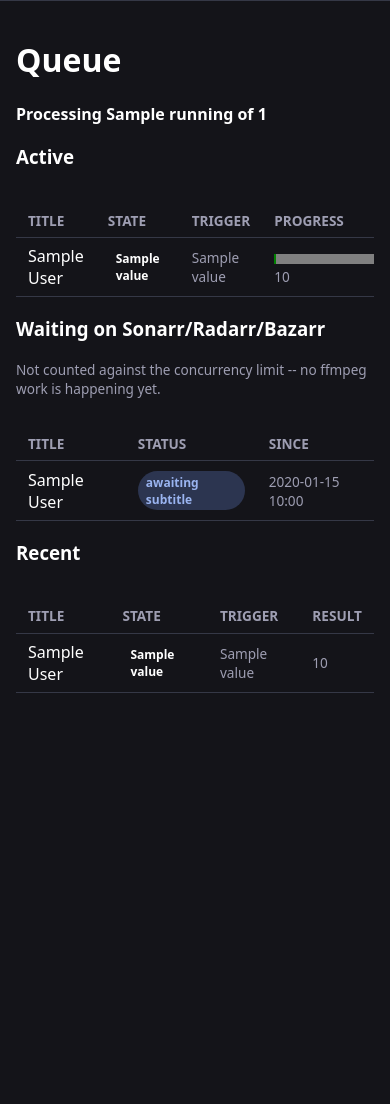
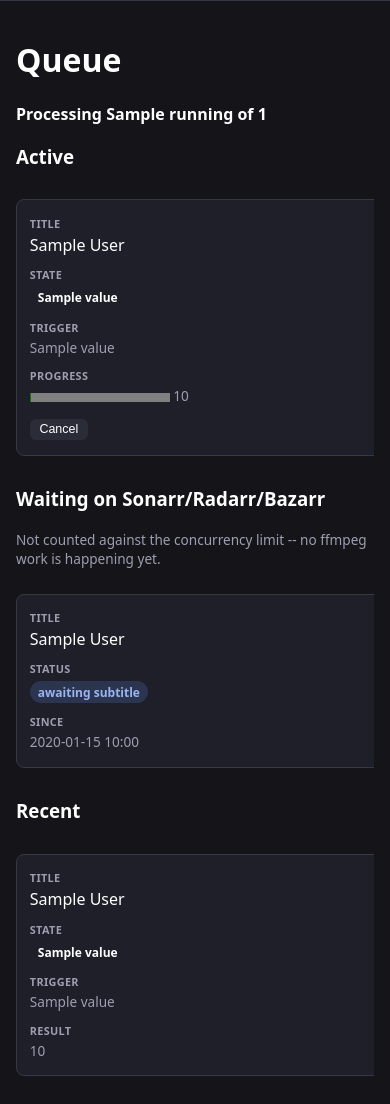
Before and after one commit to dpresti/vulgarr, a Python web app: template app/templates/queue.html in a window 390 px wide. Shown: the part 84-1188 px from the top of the page. Before the commit the page ends 777 px from the top, so only its background shows below. Run offline with Jinja, Linux system fonts and the light colour scheme; the template is opened without the code that fills it: most values are stand-ins (such as "Sample title", 1, 10 or a date in 2020); some libraries are stand-ins or nearby versions.

Commit message:
Turn mobile tables into stacked cards, fix non-wrapping forms, tier nav sizing
Horizontal-scroll tables were the wrong call -- Queue and Word list still
felt broken on mobile because scrolling sideways to see Progress/Actions
columns is a bad pattern on a page people actually check on their phone.
Every data table (Queue's three, Word list, Library, and the show-detail
season table) now renders as label/value stacked cards under 720px via
data-label + CSS content, no JS.

Also fixed form.inline (add-term/filter/inline-edit forms) not wrapping,
which was overflowing the page independently of the tables, and added a
tighter breakpoint under 380px so the nav bar's 6 icons comfortably fit
small phones (iPhone SE class) instead of relying on horizontal scroll.

Co-Authored-By: Claude Sonnet 5 <noreply@anthropic.com>

```diff
--- a/app/templates/base.html
+++ b/app/templates/base.html
@@ -259,7 +259,39 @@
       /* ---- mobile: page headers and the queue topbar wrap instead of overflowing ---- */
       .toolbar { flex-wrap: wrap; gap: 0.5rem; }
       .topbar-job { flex-wrap: wrap; padding: 0.5rem 1rem; row-gap: 0.3rem; }
+      .topbar-job-title { white-space: normal; max-width: 100%; }
       .topbar-job-msg { flex-basis: 100%; white-space: normal; }
+
+      /* ---- mobile: forms with several fields in a row (add/filter/inline-edit
+         forms) wrap instead of forcing the page to scroll sideways ---- */
+      form.inline { flex-wrap: wrap; row-gap: 0.4rem; }
+
+      /* ---- mobile: data tables become stacked cards instead of a table that
+         only works by scrolling sideways -- each <td> keeps its column header
+         as a label via data-label, driven by CSS content, no JS needed. ---- */
+      .responsive-table table { border-collapse: separate; border-spacing: 0; margin-top: 0.75rem; }
+      .responsive-table thead { display: none; }
+      .responsive-table tbody, .responsive-table tr, .responsive-table td { display: block; width: 100%; }
+      .responsive-table tr {
+        border: 1px solid var(--vulgarr-border); border-radius: 8px;
+        margin-bottom: 0.75rem; padding: 0.6rem 0.8rem; background: var(--vulgarr-bg-surface);
+      }
+      .responsive-table td { border: none; padding: 0.35rem 0; text-align: left; }
+      .responsive-table td::before {
+        content: attr(data-label); display: block; font-weight: 700; font-size: 0.68rem;
+        text-transform: uppercase; letter-spacing: 0.03em; color: var(--vulgarr-text-secondary);
+        margin-bottom: 0.2rem;
+      }
+      .responsive-table td[data-label=""]::before { display: none; }
+    }
+
+    /* A second, tighter tier for the smallest phones (e.g. iPhone SE-class,
+       ~320-374px) -- the six nav icons at the normal mobile size are right at
+       the edge of fitting without a sideways scroll there. */
+    @media (max-width: 380px) {
+      .sidebar nav a { padding: 10px 7px; min-width: 38px; }
+      .sidebar nav a i { font-size: 1.3rem; }
+      .sidebar-brand svg { width: 28px; height: 28px; }
     }
   </style>
   <script>
--- a/app/templates/partials/library_table.html
+++ b/app/templates/partials/library_table.html
@@ -1,4 +1,4 @@
-<div class="table-scroll">
+<div class="table-scroll responsive-table">
 <table id="library-table">
   <thead>
     <tr>
--- a/app/templates/partials/queue_table.html
+++ b/app/templates/partials/queue_table.html
@@ -5,22 +5,22 @@
   {% endif %}
 
   <h3>Active</h3>
-  <div class="table-scroll">
+  <div class="table-scroll responsive-table">
   <table>
     <thead><tr><th>Title</th><th>State</th><th>Trigger</th><th>Progress</th><th></th></tr></thead>
     <tbody>
       {% for job in active %}
       <tr>
-        <td>{{ job.title.display_name }}</td>
-        <td><span class="badge badge-{{ job.state.value }}">{{ job.state.value }}</span></td>
-        <td class="muted">{{ job.trigger_source.value }}</td>
-        <td class="muted">
+        <td data-label="Title">{{ job.title.display_name }}</td>
+        <td data-label="State"><span class="badge badge-{{ job.state.value }}">{{ job.state.value }}</span></td>
+        <td data-label="Trigger" class="muted">{{ job.trigger_source.value }}</td>
+        <td data-label="Progress" class="muted">
           {% if job.progress_percent is not none %}
             <progress value="{{ job.progress_percent }}" max="100" style="width: 140px; vertical-align: middle;"></progress>
           {% endif %}
           {{ job.progress_message or '—' }}
         </td>
-        <td>
+        <td data-label="">
           {% if job.state.value == 'queued' or (job.progress_percent or 0) < 97 %}
           <button
             class="small secondary"
@@ -41,21 +41,21 @@
 
   <h3>Waiting on Sonarr/Radarr/Bazarr</h3>
   <p class="muted">Not counted against the concurrency limit -- no ffmpeg work is happening yet.</p>
-  <div class="table-scroll">
+  <div class="table-scroll responsive-table">
   <table>
     <thead><tr><th>Title</th><th>Status</th><th>Since</th></tr></thead>
     <tbody>
       {% for title in waiting %}
       <tr>
-        <td>{{ title.display_name }}</td>
-        <td>
+        <td data-label="Title">{{ title.display_name }}</td>
+        <td data-label="Status">
           {% if title.status == 'awaiting_mkv' %}
             <span class="badge badge-awaiting_mkv">awaiting .mkv</span>
           {% else %}
             <span class="badge badge-awaiting_mkv">awaiting subtitle</span>
           {% endif %}
         </td>
-        <td class="muted">{{ title.replacement_requested_at.strftime('%Y-%m-%d %H:%M') if title.replacement_requested_at else '—' }}</td>
+        <td data-label="Since" class="muted">{{ title.replacement_requested_at.strftime('%Y-%m-%d %H:%M') if title.replacement_requested_at else '—' }}</td>
       </tr>
       {% else %}
       <tr><td colspan="3" class="muted">Nothing waiting.</td></tr>
@@ -65,16 +65,16 @@
   </div>
 
   <h3>Recent</h3>
-  <div class="table-scroll">
+  <div class="table-scroll responsive-table">
   <table>
     <thead><tr><th>Title</th><th>State</th><th>Trigger</th><th>Result</th></tr></thead>
     <tbody>
       {% for job in recent %}
       <tr>
-        <td>{{ job.title.display_name }}</td>
-        <td><span class="badge badge-{{ job.state.value }}">{{ job.state.value }}</span></td>
-        <td class="muted">{{ job.trigger_source.value }}</td>
-        <td class="muted">{{ job.error or job.progress_message or '—' }}</td>
+        <td data-label="Title">{{ job.title.display_name }}</td>
+        <td data-label="State"><span class="badge badge-{{ job.state.value }}">{{ job.state.value }}</span></td>
+        <td data-label="Trigger" class="muted">{{ job.trigger_source.value }}</td>
+        <td data-label="Result" class="muted">{{ job.error or job.progress_message or '—' }}</td>
       </tr>
       {% else %}
       <tr><td colspan="4" class="muted">No jobs run yet.</td></tr>
--- a/app/templates/show_detail.html
+++ b/app/templates/show_detail.html
@@ -11,7 +11,7 @@
     </div>
   </div>
 
-  <div class="table-scroll">
+  <div class="table-scroll responsive-table">
   <table>
     <thead>
       <tr>
--- a/app/templates/wordlist.html
+++ b/app/templates/wordlist.html
@@ -40,7 +40,7 @@
     {% if q or severity != 'all' or enabled != 'all' %}<a href="/wordlist" class="btn-link small">Clear</a>{% endif %}
   </form>
 
-  <div class="table-scroll">
+  <div class="table-scroll responsive-table">
     {% include "partials/wordlist_table.html" %}
   </div>
 {% endblock %}
```
Also changed, not shown: app/templates/partials/season_row.html (+9 -9 lines), app/templates/partials/title_row.html (+7 -7 lines), app/templates/partials/wordlist_table.html (+4 -4 lines).
